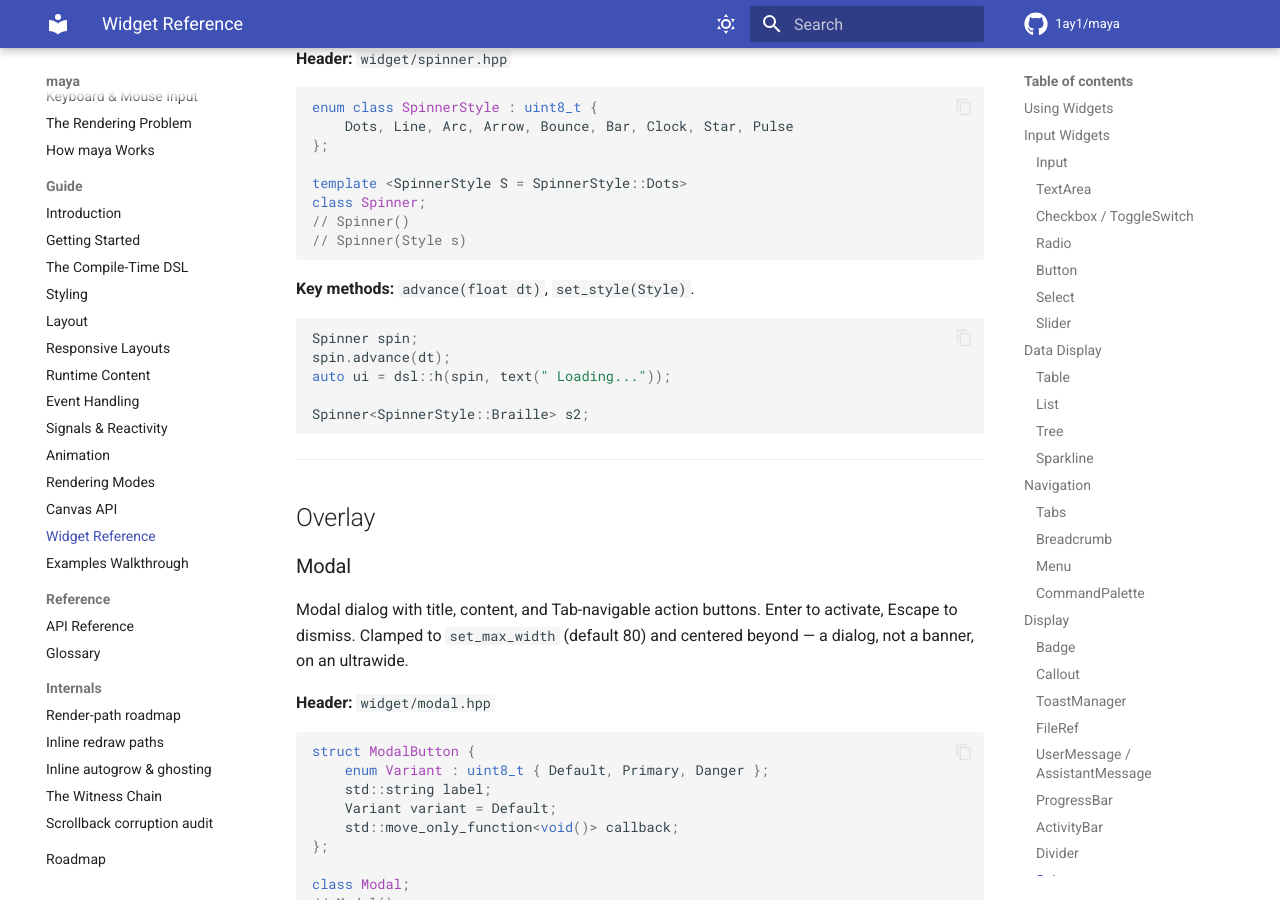
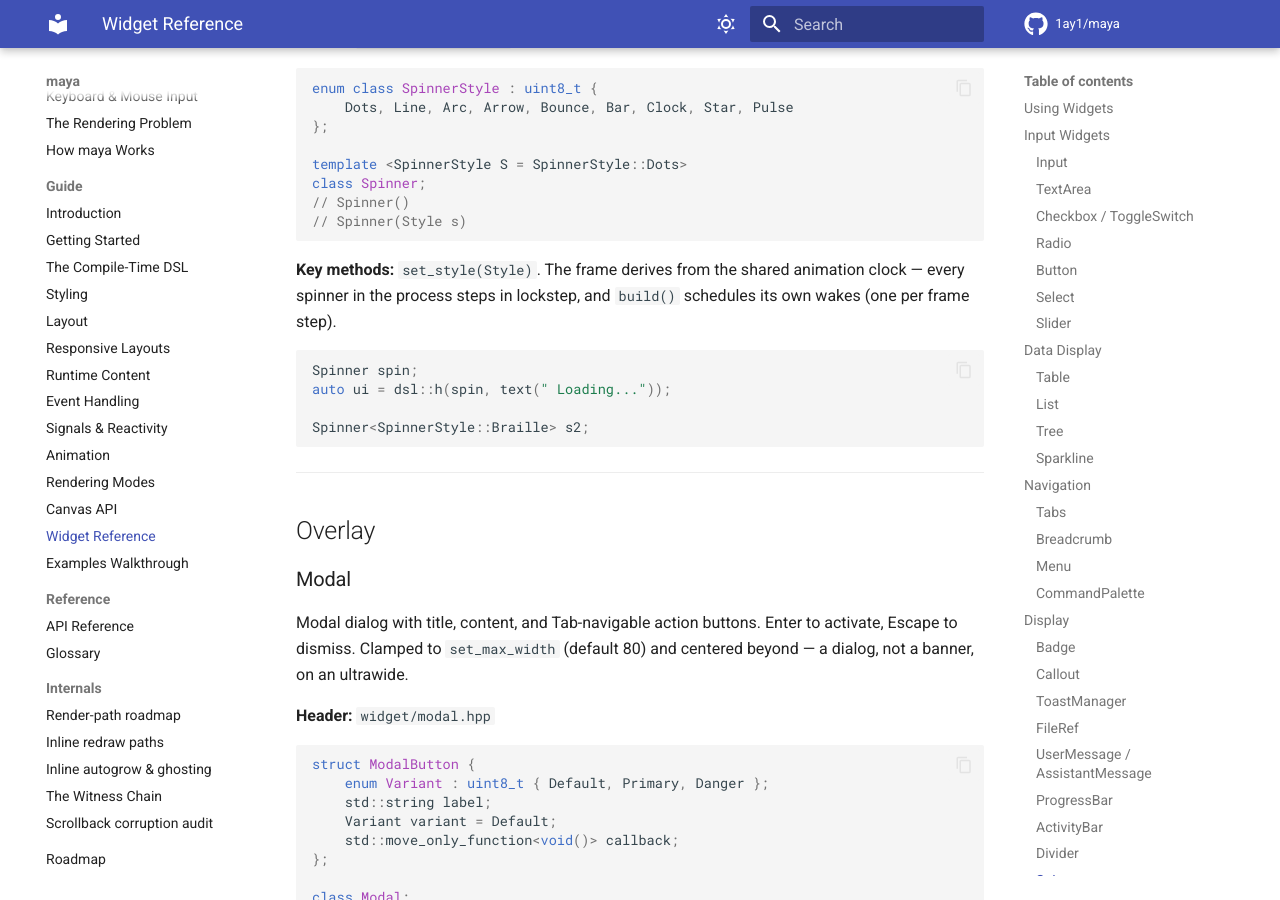
Before and after one commit to 1ay1/maya, an MkDocs documentation site: the page built from docs/13-widgets.md, in a window 1280 px wide and 900 px high, scrolled down 16677 px. Built offline with MkDocs 1.6.1 and Material for MkDocs 9.7.7, drawn with Linux system fonts in a browser that asks for light colours; comment, search, counter and statistics services are not loaded; some of the changed text lies outside the part shown.

Commit message:
anim: widgets are pure functions of the shared clock — no dt plumbing left
Second pass on the animation unification (follows d359791). The remaining
non-SOTA seams were widgets that still carried per-instance animation
STATE fed by host-supplied dt — a second pacing authority that drifts
from the shared clock and forces every host to thread advance(dt) calls:

- Spinner: dt-accumulated frame_ → pure function of anim_now_ms() via
  anim::frame_index. build() self-paces (one wake per frame step);
  current_frame()/frame_index() are PURE reads (request=false) for
  host-paced surfaces (status-bar hash gates). Every spinner in the
  process now steps in lockstep and a frozen test clock pins the frame.
- ToastManager: dt-decremented `remaining` → absolute expires_at_ms
  deadline on the shared clock. build() prunes lazily and schedules ONE
  wake at the nearest fade/expiry transition. advance(float) survives as
  a [[deprecated]] no-op on both (+ ThinkingBlock, AgentTool, Reasoning);
  examples updated to drop the calls.
- reasoning: dead Spinner member removed; spinner_frame() reads the
  Spinner SSOT frame table (glyphs + 80ms cadence) instead of its own
  duplicate at a diverging 90ms.
- stepped primitives (wave/blink/frame_index/ticker_ms): read the
  ABSOLUTE shared clock (anim_now_ms) instead of an epoch-relative
  Clock — a phase has no start, so the epoch subtraction only broke
  cross-thread lockstep and frozen-test determinism. Negative-clock
  clamp added (frozen base below live epoch).
- frame_index gains request:bool (pure-read mode).
- activity_indicator: absolute shared clock (clamped) for the same
  lockstep + determinism.
- reveal_fx: the last_anim_phase_ phase-gate state machine (mutable
  member + bucket compare to dedup fast wakes) collapses into
  keep_animating_after(next bucket boundary) — wakes exactly ON the
  step instead of one frame early; member deleted from markdown.hpp.
- docs/13-widgets.md: snippets updated.

maya suite: 533/533.

````diff
--- a/docs/13-widgets.md
+++ b/docs/13-widgets.md
@@ -740,8 +740,7 @@ struct ToastManager {
 ```cpp
 ToastManager toasts;
 toasts.push("Response complete", ToastLevel::Success);
-toasts.advance(dt);
-auto ui = toasts.build();
+auto ui = toasts.build();   // expiry is clock-driven; no advance() needed
 ```
 
 ---
@@ -903,11 +902,12 @@ class Spinner;
 // Spinner(Style s)
 ```
 
-**Key methods:** `advance(float dt)`, `set_style(Style)`.
+**Key methods:** `set_style(Style)`. The frame derives from the shared
+animation clock — every spinner in the process steps in lockstep, and
+`build()` schedules its own wakes (one per frame step).
 
 ```cpp
 Spinner spin;
-spin.advance(dt);
 auto ui = dsl::h(spin, text(" Loading..."));
 
 Spinner<SpinnerStyle::Braille> s2;
@@ -1342,8 +1342,7 @@ class ThinkingBlock;
 ThinkingBlock thinking;
 thinking.set_active(true);
 thinking.set_content("Analyzing the request...\nReading project structure...");
-thinking.advance(dt);
-auto ui = thinking.build();
+auto ui = thinking.build();   // spinner is clock-driven
 ```
 
 ---
@@ -1587,10 +1586,9 @@ class AgentTool;
 AgentTool agent("Exploring codebase structure");
 agent.set_model("claude-sonnet-4");
 agent.set_status(AgentStatus::Running);
-agent.advance(dt);
 agent.add_tool(read_tool.build());
 agent.add_tool(grep_tool.build());
-auto ui = agent.build();
+auto ui = agent.build();   // spinner is clock-driven
 ```
 
 ---
````
Also changed, not shown: 12 other files.
